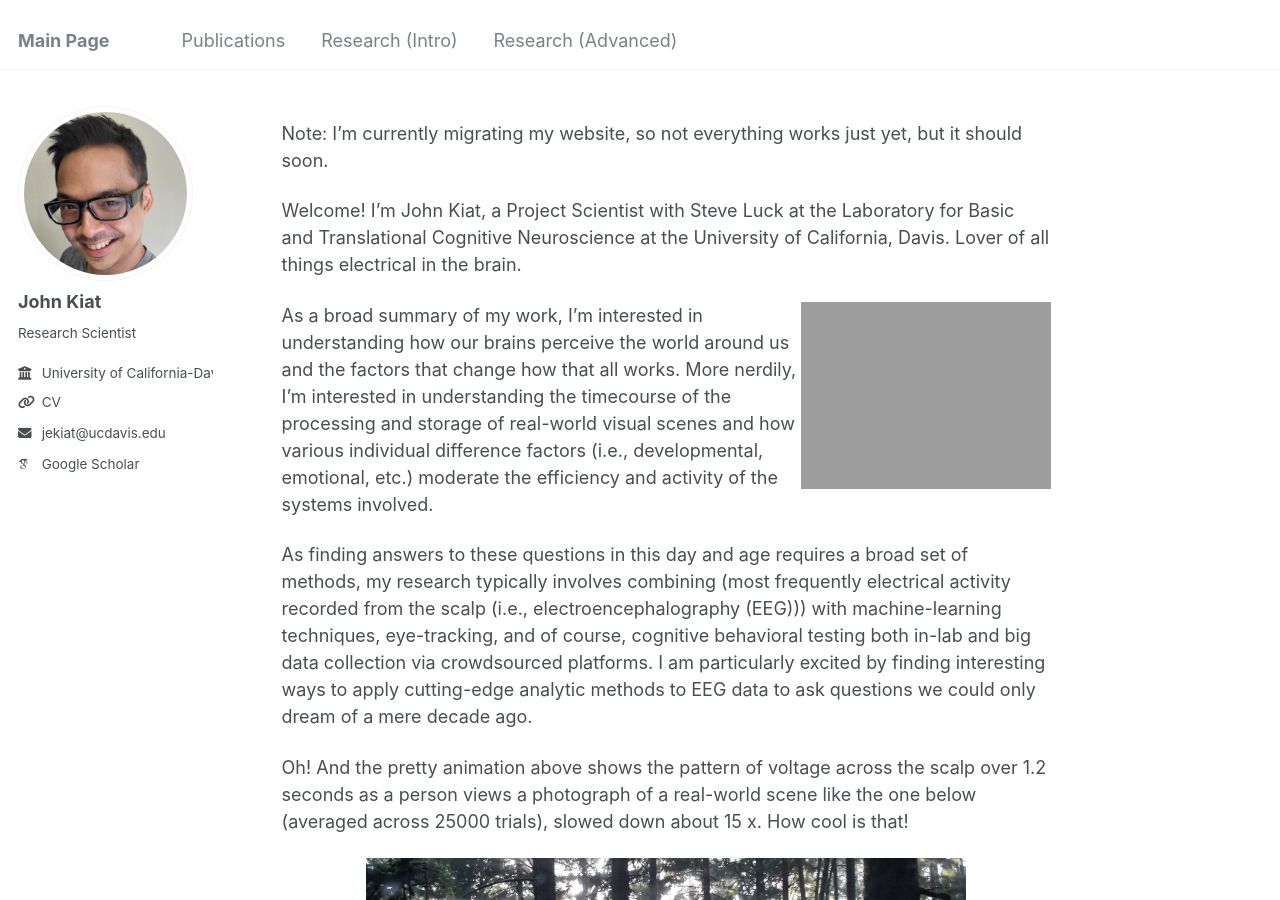
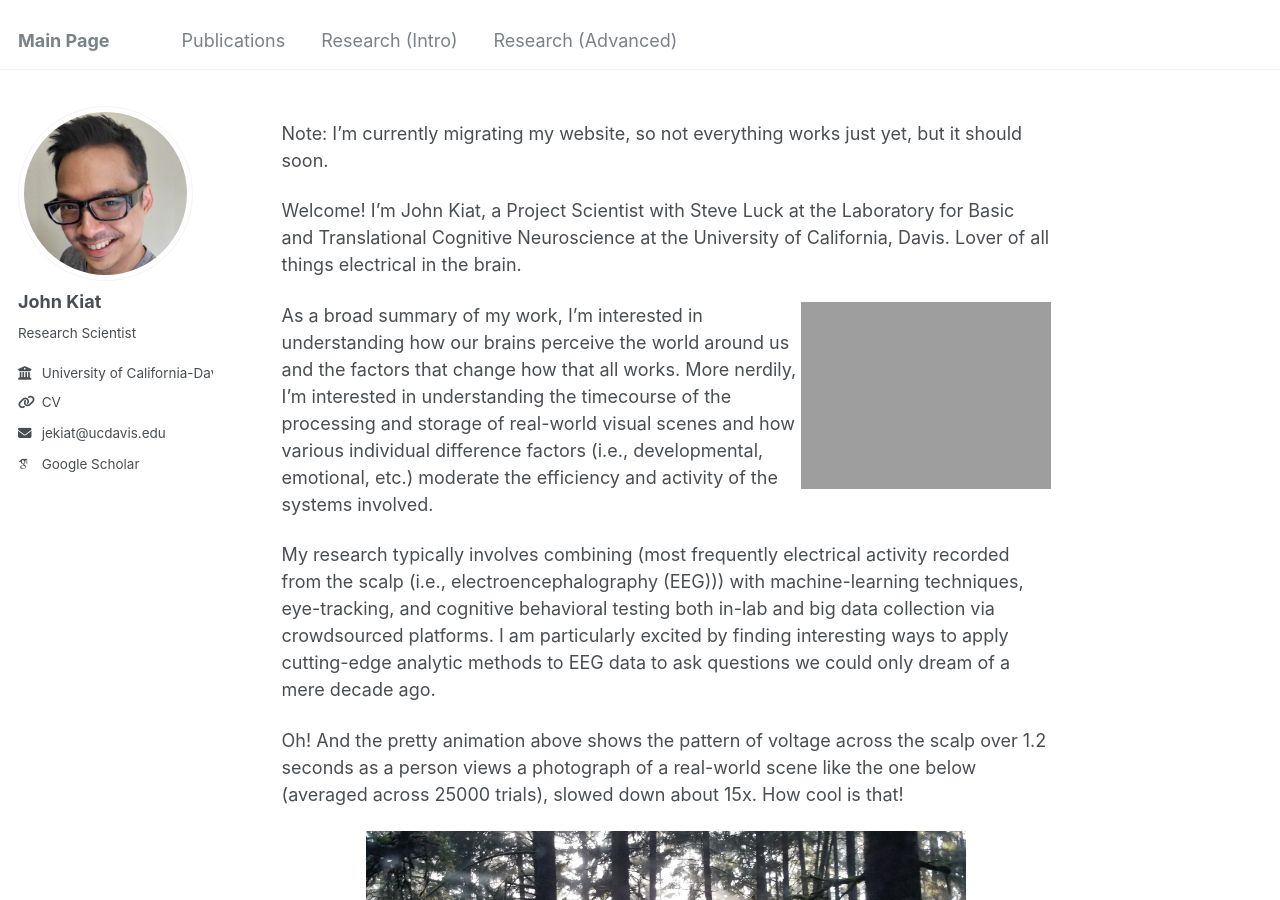
Before and after one commit to Johnkiat/johnkiat.github.io, a Jekyll site: the page built from _pages/about.md, in a window 1280 px wide and 900 px high. Built offline with Jekyll 4.4.1, drawn with Linux system fonts in a browser that asks for light colours; some web fonts are replaced.

Commit message:
Update about.md

```diff
--- a/_pages/about.md
+++ b/_pages/about.md
@@ -12,9 +12,9 @@ Welcome! I'm John Kiat, a Project Scientist with Steve Luck at the Laboratory fo
 
 <img src="https://www.johnkiat.com/files/25000_ERPs.gif" alt="drawing" width="250" align = "right"/>As a broad summary of my work, I'm interested in understanding how our brains perceive the world around us and the factors that change how that all works. More nerdily, I'm interested in understanding the timecourse of the processing and storage of real-world visual scenes and how various individual difference factors (i.e., developmental, emotional, etc.) moderate the efficiency and activity of the systems involved.
 
-As finding answers to these questions in this day and age requires a broad set of methods, my research typically involves combining (most frequently electrical activity recorded from the scalp (i.e., electroencephalography (EEG))) with machine-learning techniques, eye-tracking, and of course, cognitive behavioral testing both in-lab and big data collection via crowdsourced platforms. I am particularly excited by finding interesting ways to apply cutting-edge analytic methods to EEG data to ask questions we could only dream of a mere decade ago.
+My research typically involves combining (most frequently electrical activity recorded from the scalp (i.e., electroencephalography (EEG))) with machine-learning techniques, eye-tracking, and cognitive behavioral testing both in-lab and big data collection via crowdsourced platforms. I am particularly excited by finding interesting ways to apply cutting-edge analytic methods to EEG data to ask questions we could only dream of a mere decade ago.
 
-Oh! And the pretty animation above shows the pattern of voltage across the scalp over 1.2 seconds as a person views a photograph of a real-world scene like the one below (averaged across 25000 trials), slowed down about 15 x. How cool is that!
+Oh! And the pretty animation above shows the pattern of voltage across the scalp over 1.2 seconds as a person views a photograph of a real-world scene like the one below (averaged across 25000 trials), slowed down about 15x. How cool is that!
 
    <body>
       <!--Centered Image Start-->
```
